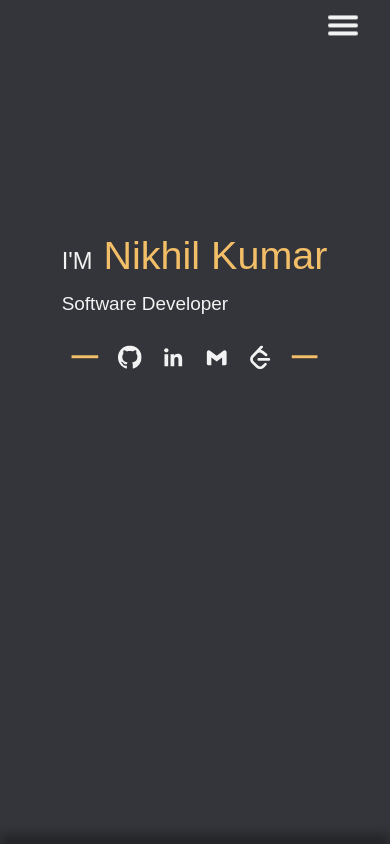
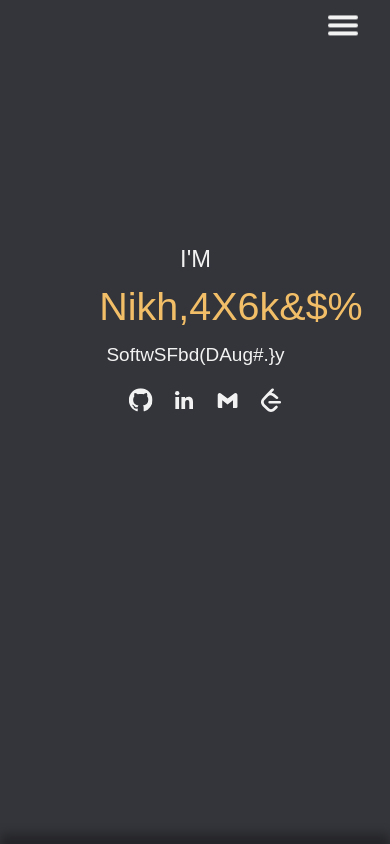
Before and after one commit to Nikblaze/portfolio-website, a React (Create React App) app: page / in a window 390 px wide. Shown: the top 844 px of the page. Built offline with nearby package versions, Linux system fonts and the light colour scheme.

Commit message:
added scramble text and restructured loading page

```diff
--- a/src/Contacts/contacts.js
+++ b/src/Contacts/contacts.js
@@ -1,6 +1,6 @@
 import React from "react";
 import "./contacts.css";
-import CommonConnectedIcons from "../commonConnectedIcons";
+import CommonConnectedIcons from "../common-components/commonConnectedIcons";
 import { FaPhone } from "react-icons/fa6";
 import { BiLogoGmail } from "react-icons/bi";
 import { MdLocationPin } from "react-icons/md";
--- a/src/Landing-page/landing-page.css
+++ b/src/Landing-page/landing-page.css
@@ -57,7 +57,8 @@
 .body {
     display: flex;
     align-items: center;
-    justify-content: space-between;
+    height: 90%;
+    justify-content: center;
 }
 
 .profile-img {
@@ -65,11 +66,10 @@
 }
 
 .message {
+    width: 50%;
     color: white;
     font-size: clamp(1.5rem, 3vw, 2rem);
     font-family: sans-serif;
-    margin: 5% 10% 20% 10%;
-    text-align: left;
     display: flex;
     flex-direction: column;
     animation: fadeInZoom 1s ease-out;
@@ -320,117 +320,6 @@
     }
 }
 
-.loading-screen {
-    display: flex;
-    justify-content: center;
-    align-items: center;
-    height: 100vh;
-    background: white;
-    position: relative;
-    z-index: 100;
-    overflow: hidden;
-}
-
-.typing-container {
-    display: flex;
-    align-items: center;
-    justify-content: center;
-    position: relative;
-    text-align: center;
-}
-
-.typing-text {
-    font-size: clamp(2.5rem, 7vw, 4rem);
-    font-weight: 600;
-    color: black;
-    white-space: nowrap;
-    overflow: visible;
-    position: relative;
-    animation: wave-entry 1.5s ease-out forwards;
-}
-
-@keyframes wave-entry {
-    0% {
-        opacity: 0;
-        transform: scale(0.5) translateY(100px);
-    }
-
-    50% {
-        opacity: 1;
-        transform: scale(1.1) translateY(0);
-    }
-
-    100% {
-        opacity: 1;
-        transform: scale(1) translateY(0);
-    }
-}
-
-.word {
-    display: inline-block;
-    opacity: 1;
-    transform: translateY(0) rotate(0deg);
-    position: relative;
-    margin: 0 0.5rem;
-    animation: fall 3s ease-out forwards;
-}
-
-.word:nth-child(1) {
-    animation-delay: 2s;
-}
-
-.word:nth-child(2) {
-    animation-delay: 2.2s;
-}
-
-.word:nth-child(3) {
-    animation-delay: 2.4s;
-}
-
-.word:nth-child(4) {
-    animation-delay: 2.6s;
-}
-
-.word:nth-child(5) {
-    animation-delay: 2.8s;
-}
-
-@keyframes fall {
-    0% {
-        opacity: 1;
-        transform: translateY(0) rotate(0deg);
-    }
-
-    100% {
-        opacity: 0;
-        transform: translateY(100vh) rotate(270deg);
-    }
-}
-
-.circle-expansion {
-    position: absolute;
-    left: 50%;
-    bottom: -50%;
-    transform: translateX(-50%);
-    background: #34353A;
-    width: 0;
-    height: 0;
-    border-radius: 50%;
-    animation: expand-circle 2s forwards 3.5s;
-}
-
-@keyframes expand-circle {
-    0% {
-        width: 0;
-        height: 0;
-    }
-
-    100% {
-        width: 400vh;
-        height: 400vh;
-    }
-}
-
 @media screen and (max-width: 768px) {
     .profile-img {
         display: none;
--- a/src/Landing-page/landing-page.js
+++ b/src/Landing-page/landing-page.js
@@ -1,14 +1,15 @@
 import React, { useEffect, useState } from 'react';
 import './landing-page.css';
-import profile from '../assets/profile.jpeg';
 import About from '../About-page/about.js';
 import Skills from '../Skills/skills.js';
 
 import Experience from '../Experience/experience';
 import Contacts from '../Contacts/contacts';
-import CommonConnectedIcons from '../commonConnectedIcons';
+import CommonConnectedIcons from '../common-components/commonConnectedIcons';
 import Projects from '../Projects/Projects';
+import ScrambledText from '../common-components/scrambleText.jsx';
 import { useRef } from 'react';
+import LoadingPage from '../Loading-page/loading-page.jsx';
 
 function LandingPage() {
   const aboutRef = useRef(null);
@@ -53,24 +54,10 @@ function LandingPage() {
     });
   };
 
-  const message = 'Hi, I am Nikhil!';
-  const words = message.split(' ');
   return (
     <div>
       {loading ? (
-        <div className="loading-screen">
-          <div className="typing-container">
-          <div className="typing-text">
-              {words.map((word, index) => (
-                <span key={index} className={`word word-${index}`} style={{ '--i': index }}>
-                  {word}
-                </span>
-              ))}
-            </div>
-          </div>
-          <div className="particles"></div>
-          <div className="circle-expansion"></div>
-        </div>
+        <LoadingPage/>
       ) : (
         <>
           <div className="first-page">
@@ -110,16 +97,16 @@ function LandingPage() {
       </div>
     </div>
             <div className="body">
-              <div className="profile-img">
-                <img src={profile} alt="profile" height={610} width={610} />
-              </div>
               <div className="message">
-                <div className="title-message">
-                  <div>
-                    I'M<span className="name"> Nikhil Kumar</span>
-                  </div>
-                  <div className="job-title">Software Developer</div>
-                </div>
+              <div>
+              <ScrambledText text="I'M " scrambleSpeed={60} scrambleDelay={150} />
+            <span className="name">
+              <ScrambledText text=" Nikhil Kumar" scrambleSpeed={60} scrambleDelay={150} />
+            </span>
+          </div>
+          <div className="job-title">
+            <ScrambledText text="Software Developer" scrambleSpeed={60} scrambleDelay={150} />
+          </div>
                 <CommonConnectedIcons />
               </div>
             </div>
--- /dev/null
+++ b/src/Loading-page/loading-page.css
@@ -0,0 +1,110 @@
+.loading-screen {
+    display: flex;
+    justify-content: center;
+    align-items: center;
+    height: 100vh;
+    background: white;
+    position: relative;
+    z-index: 100;
+    overflow: hidden;
+}
+
+.typing-container {
+    display: flex;
+    align-items: center;
+    justify-content: center;
+    position: relative;
+    text-align: center;
+}
+
+.typing-text {
+    font-size: clamp(2.5rem, 7vw, 4rem);
+    font-weight: 600;
+    color: black;
+    white-space: nowrap;
+    overflow: visible;
+    position: relative;
+    animation: wave-entry 1.5s ease-out forwards;
+}
+
+@keyframes wave-entry {
+    0% {
+        opacity: 0;
+        transform: scale(0.5) translateY(100px);
+    }
+
+    50% {
+        opacity: 1;
+        transform: scale(1.1) translateY(0);
+    }
+
+    100% {
+        opacity: 1;
+        transform: scale(1) translateY(0);
+    }
+}
+
+.word {
+    display: inline-block;
+    opacity: 1;
+    transform: translateY(0) rotate(0deg);
+    position: relative;
+    margin: 0 0.5rem;
+    animation: fall 3s ease-out forwards;
+}
+
+.word:nth-child(1) {
+    animation-delay: 2s;
+}
+
+.word:nth-child(2) {
+    animation-delay: 2.2s;
+}
+
+.word:nth-child(3) {
+    animation-delay: 2.4s;
+}
+
+.word:nth-child(4) {
+    animation-delay: 2.6s;
+}
+
+.word:nth-child(5) {
+    animation-delay: 2.8s;
+}
+
+@keyframes fall {
+    0% {
+        opacity: 1;
+        transform: translateY(0) rotate(0deg);
+    }
+
+    100% {
+        opacity: 0;
+        transform: translateY(100vh) rotate(270deg);
+    }
+}
+
+.circle-expansion {
+    position: absolute;
+    left: 50%;
+    bottom: -50%;
+    transform: translateX(-50%);
+    background: #34353A;
+    width: 0;
+    height: 0;
+    border-radius: 50%;
+    animation: expand-circle 2s forwards 3.5s;
+}
+
+@keyframes expand-circle {
+    0% {
+        width: 0;
+        height: 0;
+    }
+
+    100% {
+        width: 400vh;
+        height: 400vh;
+    }
+}
--- /dev/null
+++ b/src/Loading-page/loading-page.jsx
@@ -0,0 +1,26 @@
+import './loading-page.css';
+
+
+const message = 'Hi, I am Nikhil!';
+const words = message.split(' ');
+
+function LoadingPage() {
+  return (
+    <>
+      <div className="loading-screen">
+        <div className="typing-container">
+          <div className="typing-text">
+            {words.map((word, index) => (
+              <span key={index} className={`word word-${index}`} style={{ '--i': index }}>
+                {word}
+              </span>
+            ))}
+          </div>
+        </div>
+        <div className="particles"></div>
+        <div className="circle-expansion"></div>
+      </div>
+    </>
+  );
+}
+export default LoadingPage;
--- /dev/null
+++ b/src/common-components/scrambleText.jsx
@@ -0,0 +1,38 @@
+import React, { useEffect, useState } from 'react';
+
+function ScrambledText({ text, scrambleSpeed = 50, scrambleDelay = 100 }){
+    const [scrambledText, setScrambledText] = useState(text.split('').map(() => ' ')); // Initial empty array
+    const chars = "ABCDEFGHIJKLMNOPQRSTUVWXYZabcdefghijklmnopqrstuvwxyz0123456789!@#$%^&*()_+=-{}[]|:;<>?,./";
+
+    useEffect(() => {
+      let currentText = [...scrambledText];
+
+      const scrambleLetters = (index) => {
+        const interval = setInterval(() => {
+          currentText[index] = chars[Math.floor(Math.random() * chars.length)];
+          setScrambledText([...currentText]);
+        }, scrambleSpeed);
+
+        setTimeout(() => {
+          clearInterval(interval);
+          currentText[index] = text[index]; // Set final letter
+          setScrambledText([...currentText]);
+        }, scrambleDelay * (index + 1)); // Staggering each letter
+      };
+
+      // Scramble each letter one by one
+      text.split('').forEach((_, index) => {
+        scrambleLetters(index);
+      });
+    }, [text, scrambleSpeed, scrambleDelay, chars]);
+
+    return (
+      <span>
+        {scrambledText.map((letter, index) => (
+          <span key={index}>{letter}</span>
+        ))}
+      </span>
+    );
+  };
+
+  export default ScrambledText;
```
Also changed, not shown: src/common-components/commonConnectedIcons.jsx (renamed from src/commonConnectedIcons.js).
